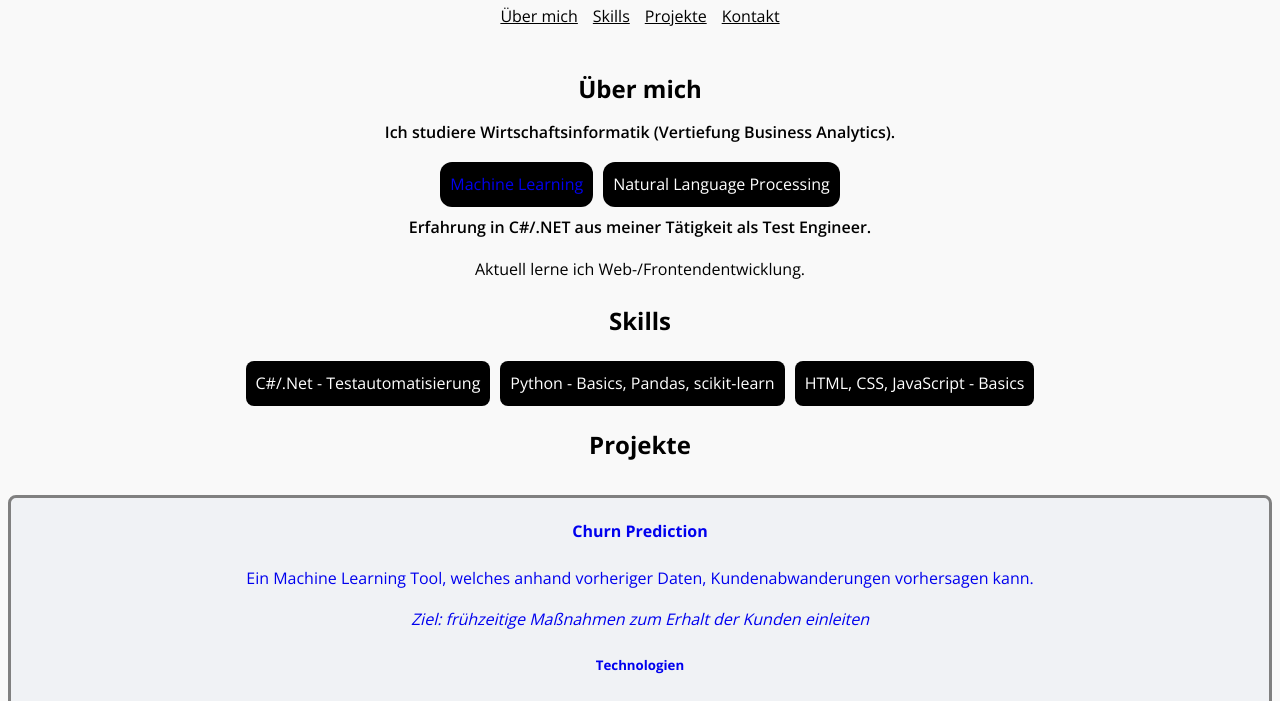
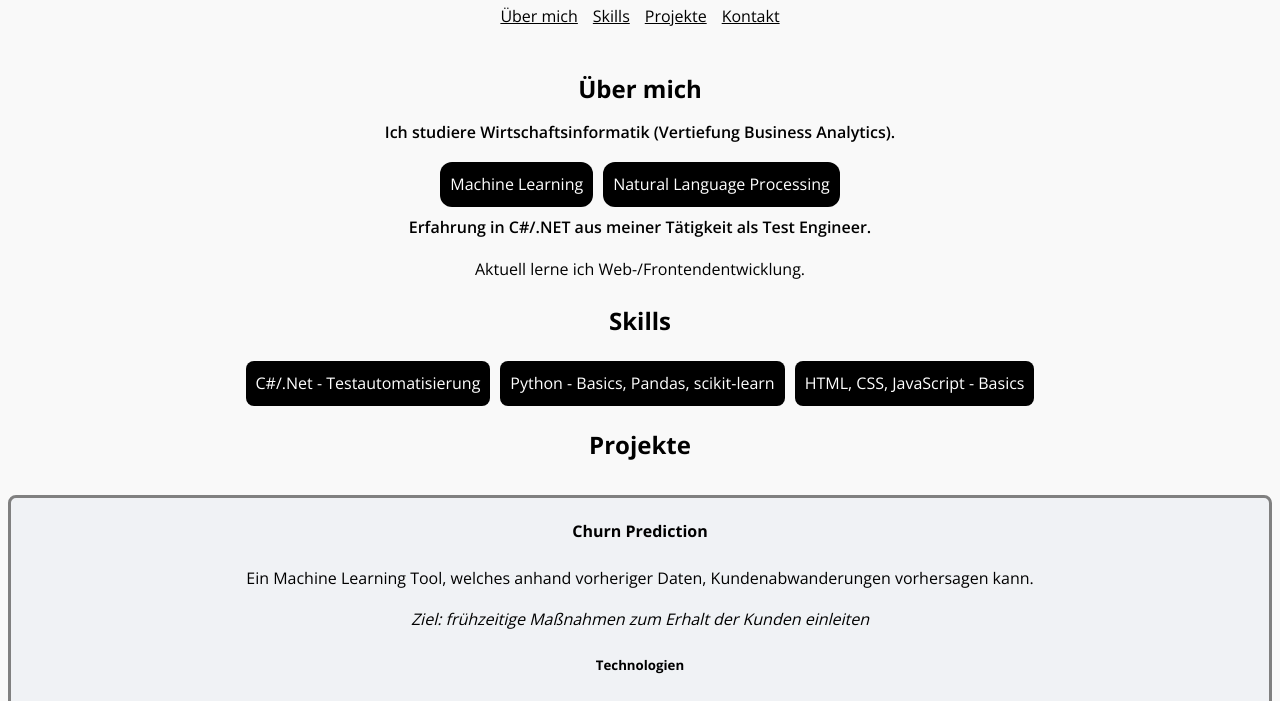
Before and after one commit to VolkYard00/Portfolio-Voks, a plain HTML site: page index.html in a window 1280 px wide. Shown: the part 90-791 px from the top of the page. Drawn offline with nearby package versions, Linux system fonts and the light colour scheme; a script that the page names is missing.

Commit message:
farben fix

```diff
--- a/styles/style.css
+++ b/styles/style.css
@@ -9,6 +9,10 @@ body {
 }
 a{
   text-decoration: none;
+  color:black;
+}
+.ml{
+  color: white;
 }
 .ml:visited{
   color: white;
```
